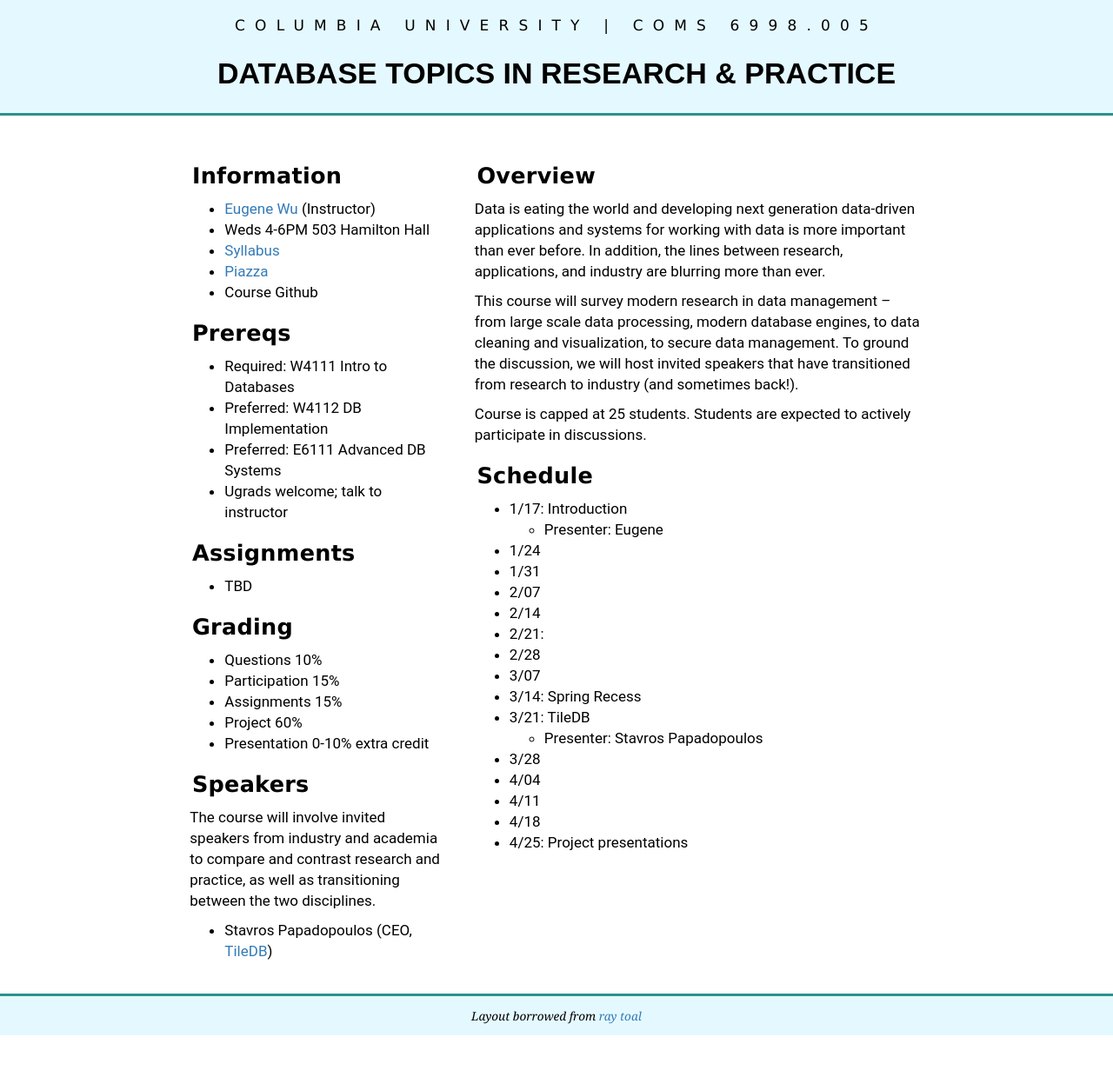
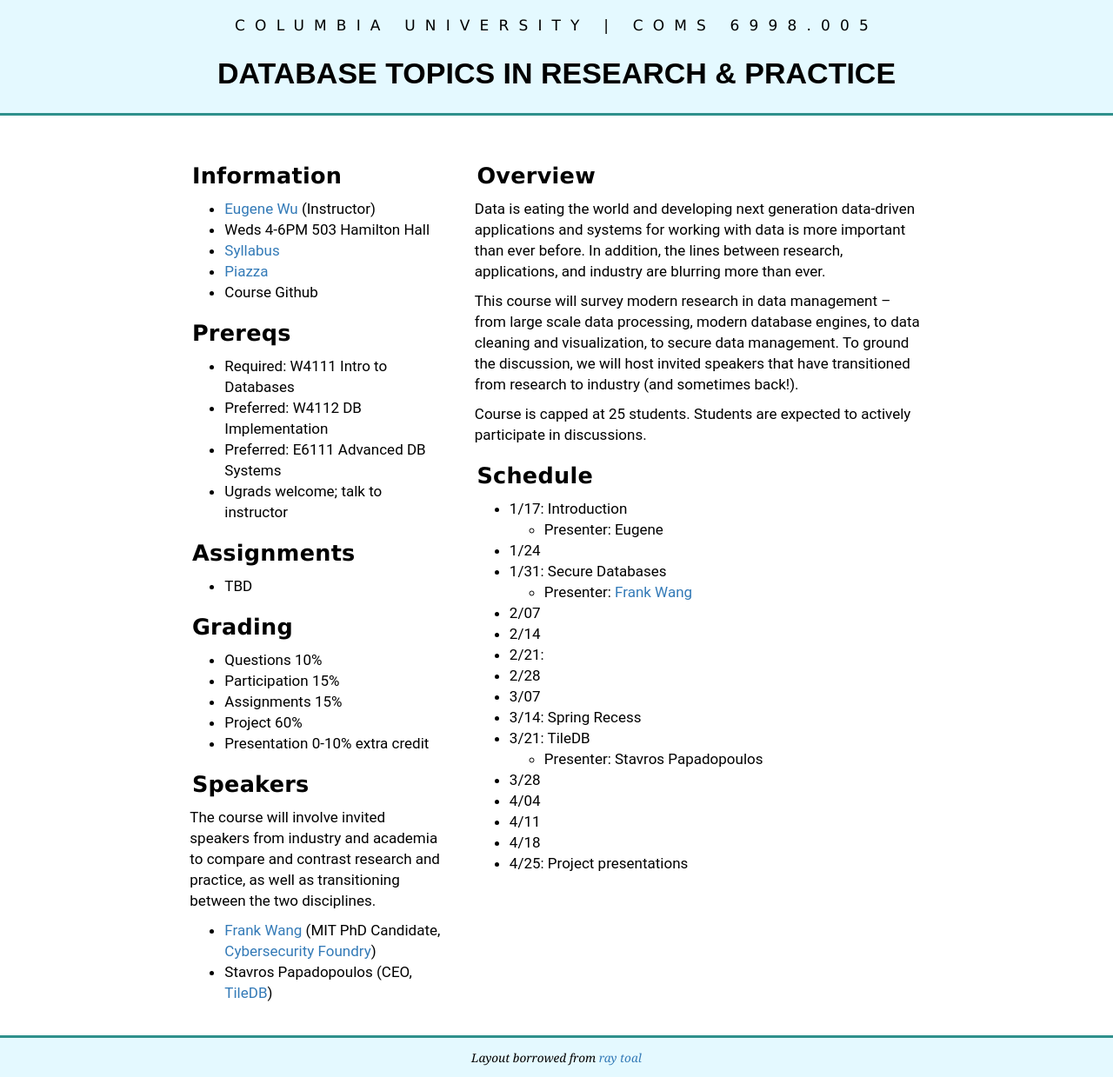
Before and after one commit to columbiadb/columbiadb.github.io, a Jekyll site: the page built from index.md, in a window 1280 px wide. Shown: the whole page at 87% size. Built offline with Jekyll 4.4.1, drawn with Linux system fonts in a browser that asks for light colours; before the commit the page ends 1191 px from its top, so only the background shows below that.

Commit message:
updated website

```diff
--- a/_includes/index_left.md
+++ b/_includes/index_left.md
@@ -34,4 +34,5 @@
 
 The course will involve invited speakers from industry and academia to compare and contrast research and practice, as well as transitioning between the two disciplines.
 
+* [Frank Wang](https://frankwang.org/) (MIT PhD Candidate, [Cybersecurity Foundry](https://cybersecurityfactory.com/))
 * Stavros Papadopoulos (CEO, [TileDB](http://tiledb.io/))
--- a/index.md
+++ b/index.md
@@ -18,7 +18,8 @@ Course is capped at 25 students.  Students are expected to actively participate
 * 1/17: Introduction
   * Presenter: Eugene
 * 1/24
-* 1/31
+* 1/31: Secure Databases
+  * Presenter: [Frank Wang](https://frankwang.org/)
 * 2/07
 * 2/14
 * 2/21:
```
